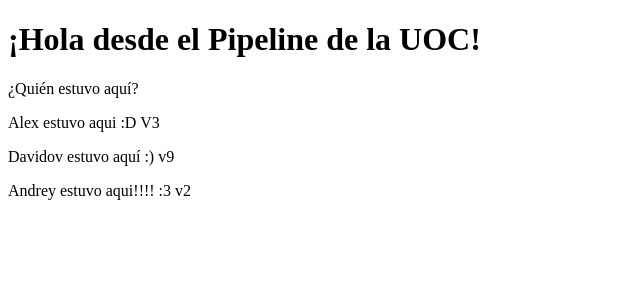
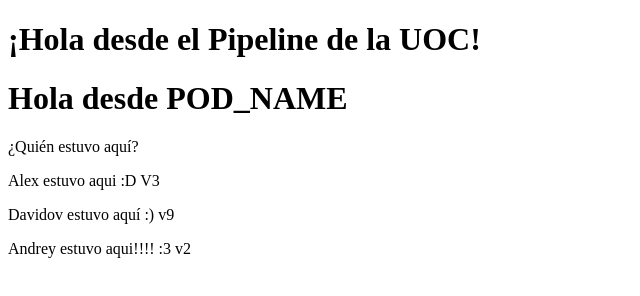
Before and after one commit to davidov-uoc/DevOps_UOC, a plain HTML site: page index.html in a window 1280 px wide. Shown: the whole page, without its empty margins (0-640 px from the left). Drawn offline with Linux system fonts and the light colour scheme.

Commit message:
cambios para prueba balanceo

```diff
--- a/index.html
+++ b/index.html
@@ -6,6 +6,7 @@
 </head>
 <body>
     <h1>¡Hola desde el Pipeline de la UOC!</h1>
+    <h1>Hola desde POD_NAME</h1>
     <p>¿Quién estuvo aquí?</p>
     <p>Alex estuvo aqui :D V3 </p>
     <p>Davidov estuvo aquí :) v9 </p>
```
Also changed, not shown: 2 other files.
